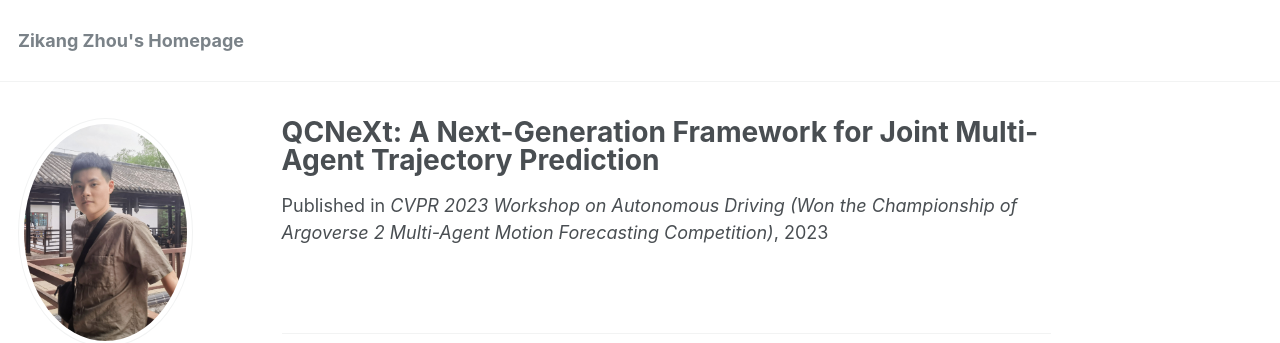
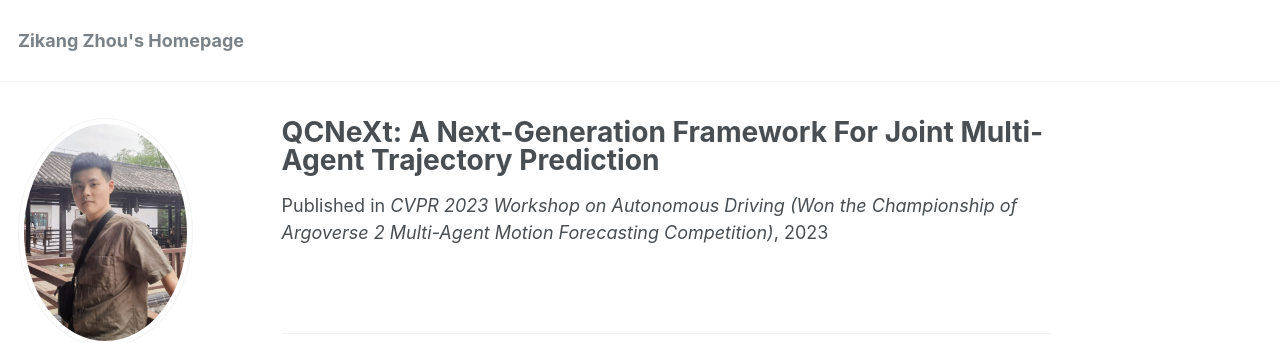
Before and after one commit to ZikangZhou/ZikangZhou.github.io, a Jekyll site: the page built from _publications/qcnext.md, in a window 1280 px wide. Shown: the top 343 px of the page. Built offline with Jekyll 4.4.1, drawn with Linux system fonts in a browser that asks for light colours; some web fonts are replaced.

```diff
--- a/_publications/qcnext.md
+++ b/_publications/qcnext.md
@@ -1,5 +1,5 @@
 ---
-title: "QCNeXt: A Next-Generation Framework for Joint Multi-Agent Trajectory Prediction"
+title: "QCNeXt: A Next-Generation Framework For Joint Multi-Agent Trajectory Prediction"
 collection: publications
 permalink: /publication/qcnext
 excerpt: 'A query-centric paradigm for trajectory prediction, enabling streaming scene encoding, joint multi-agent decoding, multi-modal and long-term prediction.'
```
